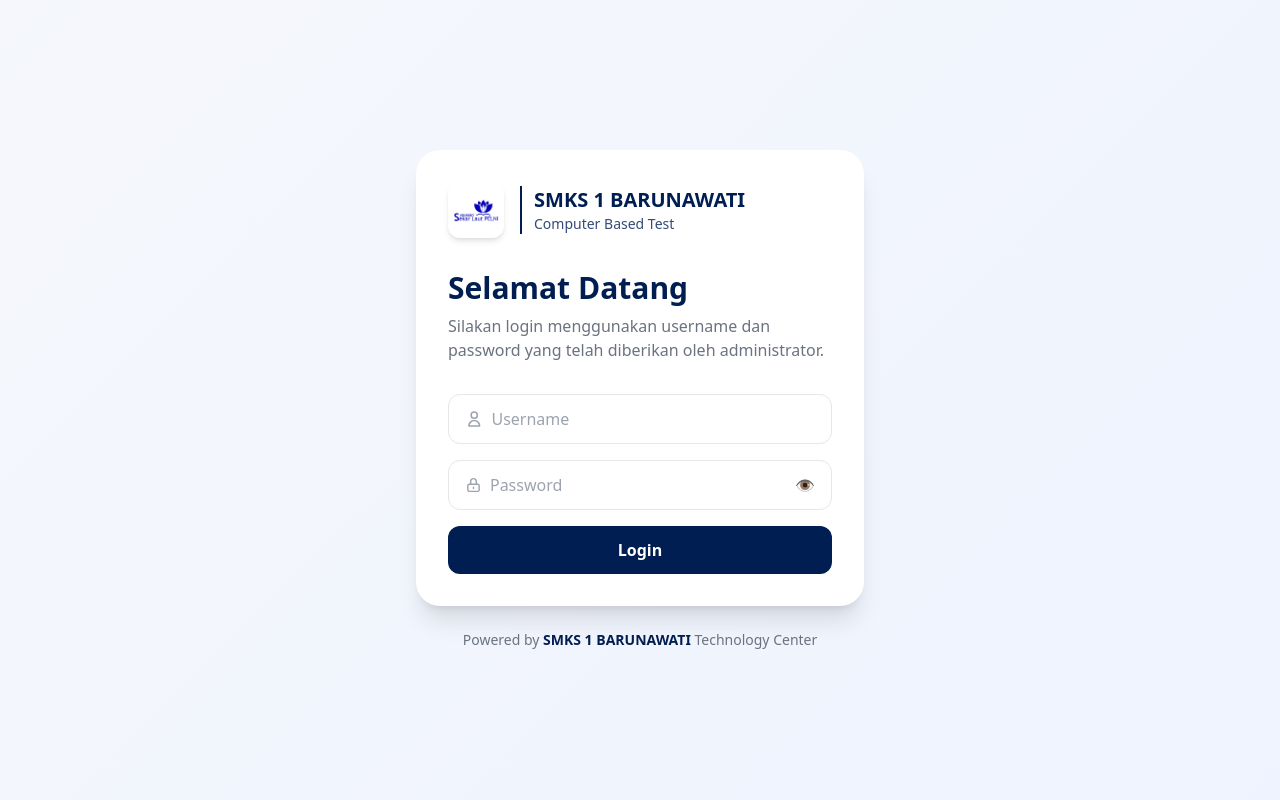
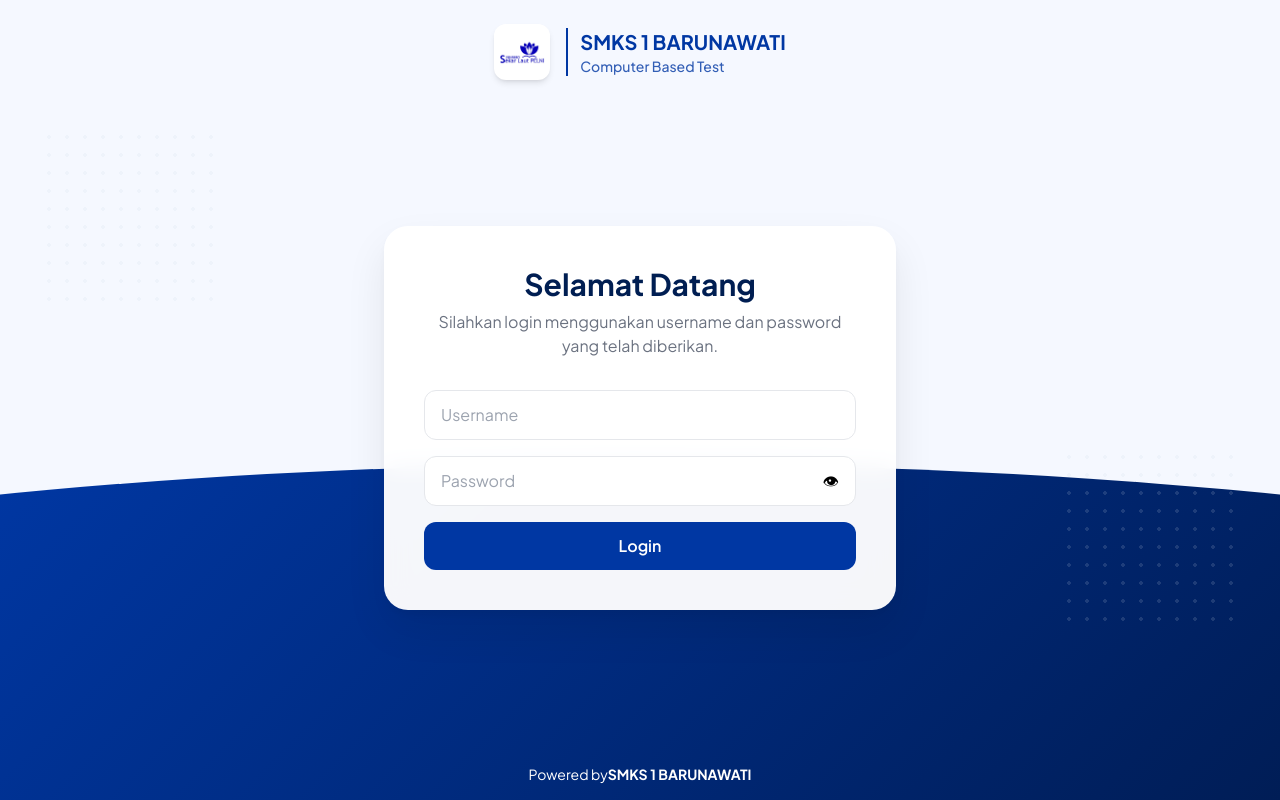
Before and after one commit to elerningtjkt/ujianonlinesmkbrw, a plain HTML site: page index.html in a window 1280 px wide. Drawn offline with nearby package versions, Linux system fonts and the light colour scheme.

Commit message:
Update index.html

```diff
--- a/index.html
+++ b/index.html
@@ -4,13 +4,24 @@
 <meta charset="UTF-8">
 <meta name="viewport" content="width=device-width, initial-scale=1.0">
 
-<title>CBT SMKS 1 BARUNAWATI</title>
+<title>Login CBT - SMKS 1 BARUNAWATI</title>
 
 <!-- PWA -->
 <link rel="manifest" href="manifest.json">
-<meta name="theme-color" content="#001e52">
+<meta name="theme-color" content="#0037a3">
 
-<!-- Tailwind -->
+<!-- IOS SUPPORT -->
+<meta name="apple-mobile-web-app-capable" content="yes">
+<meta name="apple-mobile-web-app-status-bar-style" content="default">
+<meta name="apple-mobile-web-app-title" content="CBT BARUNAWATI">
+
+<!-- GOOGLE FONT -->
+<link rel="preconnect" href="https://fonts.googleapis.com">
+<link rel="preconnect" href="https://fonts.gstatic.com" crossorigin>
+
+<link href="https://fonts.googleapis.com/css2?family=Plus+Jakarta+Sans:wght@400;500;600;700&display=swap" rel="stylesheet">
+
+<!-- TAILWIND -->
 <script src="https://cdn.tailwindcss.com"></script>
 
 <script>
@@ -18,7 +29,10 @@ tailwind.config = {
   theme: {
     extend: {
       colors: {
-        primary: '#001e52'
+        primary: '#0037a3'
+      },
+      fontFamily: {
+        sans: ['Plus Jakarta Sans', 'sans-serif']
       }
     }
   }
@@ -26,266 +40,224 @@ tailwind.config = {
 </script>
 
 <style>
+*{
+  margin:0;
+  padding:0;
+  box-sizing:border-box;
+}
+
+html,body{
+  height:100%;
+  overflow:hidden;
+}
+
 body{
-    background: linear-gradient(
-      135deg,
-      #f5f7fb 0%,
-      #eef3ff 100%
-    );
+  font-family:'Plus Jakarta Sans',sans-serif;
+  background:#f5f8ff;
+  position:relative;
+  display:flex;
+  flex-direction:column;
+}
+
+.bg-wave{
+  position:fixed;
+  bottom:0;
+  left:0;
+  width:100%;
+  height:42vh;
+  background:linear-gradient(135deg,#0037a3 0%,#001d56 100%);
+  clip-path:ellipse(120% 100% at 50% 100%);
+  z-index:-2;
+}
+
+.dot{
+  position:absolute;
+  width:180px;
+  height:180px;
+  opacity:.15;
+  background-image:radial-gradient(#cbd5e1 2px,transparent 2px);
+  background-size:18px 18px;
+}
+
+.dot1{ top:40px; left:40px; }
+.dot2{ right:40px; bottom:120px; }
+
+.login-card{
+  background:rgba(255,255,255,.96);
+  backdrop-filter:blur(12px);
+  box-shadow:0 20px 40px rgba(0,0,0,.08),0 5px 10px rgba(0,0,0,.04);
 }
 
 .input-focus:focus-within{
-    border-color:#001e52;
-    box-shadow:0 0 0 3px rgba(0,30,82,.1);
+  border-color:#0037a3;
+  box-shadow:0 0 0 4px rgba(0,55,163,.08);
 }
 
-.fade{
-    animation:fade .3s ease;
-}
+.loading{ animation:pulse 1s infinite; }
 
-@keyframes fade{
-    from{
-        opacity:0;
-        transform:translateY(10px);
-    }
-    to{
-        opacity:1;
-        transform:translateY(0);
-    }
+@keyframes pulse{
+  0%{opacity:.5}
+  50%{opacity:1}
+  100%{opacity:.5}
 }
 </style>
 
 </head>
-<body class="min-h-screen flex items-center justify-center px-4">
 
-<div class="w-full max-w-md">
-
-    <!-- CARD -->
-    <div class="bg-white rounded-3xl shadow-xl p-8 fade">
+<body>
 
 <!-- HEADER -->
-        <div class="flex items-center gap-4 mb-8">
+<header class="w-full pt-6 pb-2 flex justify-center items-center z-10">
+
+  <div class="flex items-center gap-4">
 
     <div class="w-14 h-14 rounded-xl bg-white shadow-md flex items-center justify-center overflow-hidden p-1">
-
-                <img
-                    src="LOGO YSL TERBARU.jpg"
-                    alt="Logo Sekolah"
-                    class="w-full h-full object-contain"
-                >
-
+      <img src="LOGO YSL TERBARU.jpg" class="w-full h-full object-contain">
     </div>
 
     <div class="border-l-2 border-primary pl-3">
-
       <h1 class="text-lg md:text-xl font-bold text-primary">
         SMKS 1 BARUNAWATI
       </h1>
-
       <p class="text-sm text-primary/80 font-medium">
         Computer Based Test
       </p>
-
     </div>
 
   </div>
 
-        <!-- WELCOME -->
-        <h2 class="text-3xl font-bold text-primary mb-2">
+</header>
+
+<!-- MAIN -->
+<main class="flex-1 flex items-center justify-center px-4 relative overflow-hidden">
+
+  <div class="dot dot1 hidden md:block"></div>
+  <div class="dot dot2 hidden md:block"></div>
+
+  <section class="login-card w-full max-w-md md:max-w-lg rounded-3xl p-8 md:p-10 text-center">
+
+    <h2 class="text-3xl font-bold text-[#001e52] mb-2">
       Selamat Datang
     </h2>
 
-        <p class="text-gray-500 text-sm md:text-base leading-relaxed mb-8">
-            Silakan login menggunakan username dan password yang telah diberikan oleh administrator.
+    <p class="text-gray-500 text-sm md:text-base mb-8">
+      Silahkan login menggunakan username dan password yang telah diberikan.
     </p>
 
-        <!-- FORM LOGIN -->
     <form id="loginForm" class="space-y-4">
 
       <!-- USERNAME -->
-            <div class="border border-gray-200 rounded-xl px-4 py-3 flex items-center bg-white transition-all input-focus">
+      <div class="border border-gray-200 rounded-xl px-4 py-3 flex items-center bg-white input-focus">
+        <input type="text" id="username" placeholder="Username" required class="w-full outline-none">
+      </div>
 
-                <svg class="w-5 h-5 text-gray-400 mr-2"
-                     fill="none"
-                     stroke="currentColor"
-                     viewBox="0 0 24 24">
+      <!-- PASSWORD -->
+      <div class="border border-gray-200 rounded-xl px-4 py-3 flex items-center bg-white input-focus">
 
-                    <path stroke-linecap="round"
-                          stroke-linejoin="round"
-                          stroke-width="2"
-                          d="M16 7a4 4 0 11-8 0 4 4 0 018 0zM12 14a7 7 0 00-7 7h14a7 7 0 00-7-7z"/>
-                </svg>
+        <input type="password" id="password" placeholder="Password" required class="w-full outline-none">
 
-                <input
-                    type="text"
-                    id="username"
-                    required
-                    placeholder="Username"
-                    class="w-full outline-none"
-                >
+        <button type="button" onclick="togglePassword()">👁</button>
 
       </div>
 
-            <!-- PASSWORD -->
-            <div class="border border-gray-200 rounded-xl px-4 py-3 flex items-center bg-white transition-all input-focus">
-
-                <svg class="w-5 h-5 text-gray-400 mr-2"
-                     fill="none"
-                     stroke="currentColor"
-                     viewBox="0 0 24 24">
-
-                    <path stroke-linecap="round"
-                          stroke-linejoin="round"
-                          stroke-width="2"
-                          d="M12 15v2m-6 4h12a2 2 0 002-2v-6a2 2 0 00-2-2H6a2 2 0 00-2 2v6a2 2 0 002 2zm10-10V7a4 4 0 00-8 0v4h8z"/>
-                </svg>
-
-                <input
-                    type="password"
-                    id="password"
-                    required
-                    placeholder="Password"
-                    class="w-full outline-none"
-                >
-
-                <button
-                    type="button"
-                    onclick="togglePassword()"
-                    class="ml-2 text-gray-500 hover:text-primary">
-
-                    👁
-
-                </button>
-
-            </div>
-
-            <!-- LOGIN -->
-            <button
-                type="submit"
-                id="loginBtn"
-                class="w-full bg-primary hover:bg-blue-900 text-white py-3 rounded-xl font-semibold transition">
+      <button type="submit" id="loginBtn"
+        class="w-full bg-primary text-white font-semibold py-3 rounded-xl">
 
         Login
-
-            </button>
-
-            <!-- INSTALL PWA -->
-            <button
-                type="button"
-                id="installBtn"
-                hidden
-                class="w-full border border-primary text-primary py-3 rounded-xl font-semibold hover:bg-primary hover:text-white transition">
-
-                📲 Install Aplikasi
-
       </button>
 
     </form>
 
-        <!-- ALERT -->
-        <div
-            id="alertBox"
-            class="hidden mt-5 rounded-xl px-4 py-3 text-sm">
-        </div>
+    <div id="alertBox" class="hidden mt-5 rounded-xl px-4 py-3 text-sm"></div>
 
-    </div>
+  </section>
+
+</main>
 
 <!-- FOOTER -->
-    <div class="text-center mt-6 text-sm text-gray-500">
+<footer class="w-full py-4 flex justify-center text-white text-sm z-10">
+  Powered by <b>SMKS 1 BARUNAWATI</b>
+</footer>
 
-        Powered by
-        <span class="font-bold text-primary">
-            SMKS 1 BARUNAWATI
-        </span>
-        Technology Center
+<div class="bg-wave"></div>
 
-    </div>
-
-</div>
+<!-- INSTALL PWA -->
+<button id="installBtn" hidden
+  class="fixed bottom-5 right-5 bg-primary text-white px-4 py-3 rounded-xl shadow-lg z-50">
+  Install Aplikasi
+</button>
 
 <script>
 
-/* SHOW PASSWORD */
-function togglePassword() {
+// ================= WEB APP =================
+const WEB_APP_URL = "https://script.google.com/macros/s/AKfycbwoRPW1RHKRfsLsqbVvGm8MuFJNx65UaJnqx6Pz3MZBDU1kEx873JCPcVjYbqW_72Se/exec";
 
-    const input = document.getElementById('password');
-
-    input.type =
-      input.type === 'password'
-      ? 'text'
-      : 'password';
+// PASSWORD TOGGLE
+function togglePassword(){
+  const p = document.getElementById("password");
+  p.type = p.type === "password" ? "text" : "password";
 }
 
-/* LOGIN DEMO */
-document.getElementById('loginForm')
-.addEventListener('submit', function(e){
+// ALERT
+function showAlert(type,message){
+  const box = document.getElementById("alertBox");
+  box.classList.remove("hidden");
+  box.className = "mt-5 px-4 py-3 rounded-xl text-sm " +
+    (type==="success"
+      ? "bg-green-50 text-green-700"
+      : "bg-red-50 text-red-700");
 
+  box.innerHTML = message;
+}
+
+// LOGIN
+document.getElementById("loginForm").addEventListener("submit", async (e)=>{
   e.preventDefault();
 
-    const alertBox =
-      document.getElementById('alertBox');
+  const username = document.getElementById("username").value;
+  const password = document.getElementById("password").value;
 
-    alertBox.classList.remove('hidden');
+  const body = new URLSearchParams();
+  body.append("action","login");
+  body.append("username",username);
+  body.append("password",password);
 
-    alertBox.className =
-      'mt-5 rounded-xl px-4 py-3 text-sm bg-green-100 text-green-700';
+  const res = await fetch(WEB_APP_URL,{method:"POST",body});
+  const data = await res.json();
 
-    alertBox.innerHTML =
-      'Login berhasil. Silakan hubungkan dengan Google Sheet atau database.';
+  if(data.success){
+    localStorage.setItem("username",data.data.username);
+    window.location.href = data.data.role === "admin" ? "admin.html" : "siswa.html";
+  }else{
+    showAlert("error",data.message);
+  }
 });
 
-/* SERVICE WORKER */
-if ('serviceWorker' in navigator) {
+// SERVICE WORKER
+if("serviceWorker" in navigator){
+  window.addEventListener("load",()=>{
+    navigator.serviceWorker.register("./sw.js");
+  });
+}
 
-    window.addEventListener('load', () => {
+// PWA INSTALL
+let deferredPrompt;
 
-        navigator.serviceWorker
-        .register('./sw.js')
-        .then(() => {
-
-            console.log('Service Worker Registered');
-
-        })
-        .catch(err => {
-
-            console.log(err);
-
+window.addEventListener("beforeinstallprompt",(e)=>{
+  e.preventDefault();
+  deferredPrompt = e;
+  document.getElementById("installBtn").hidden = false;
 });
 
+document.getElementById("installBtn").addEventListener("click",async()=>{
+  if(!deferredPrompt) return;
+  deferredPrompt.prompt();
+  await deferredPrompt.userChoice;
+  deferredPrompt = null;
 });
 
-}
-
-/* INSTALL PWA */
-let deferredPrompt;
-
-window.addEventListener(
-'beforeinstallprompt',
-(e)=>{
-
-    e.preventDefault();
-
-    deferredPrompt = e;
-
-    const btn =
-      document.getElementById('installBtn');
-
-    btn.hidden = false;
-
-});
-
-document
-.getElementById('installBtn')
-.addEventListener('click', async ()=>{
-
-    if(!deferredPrompt) return;
-
-    deferredPrompt.prompt();
-
-    await deferredPrompt.userChoice;
-
-    deferredPrompt = null;
-
+window.addEventListener("appinstalled",()=>{
+  console.log("PWA terinstall");
 });
 
 </script>
```
Lines whose indentation alone changed are shown as unchanged.
